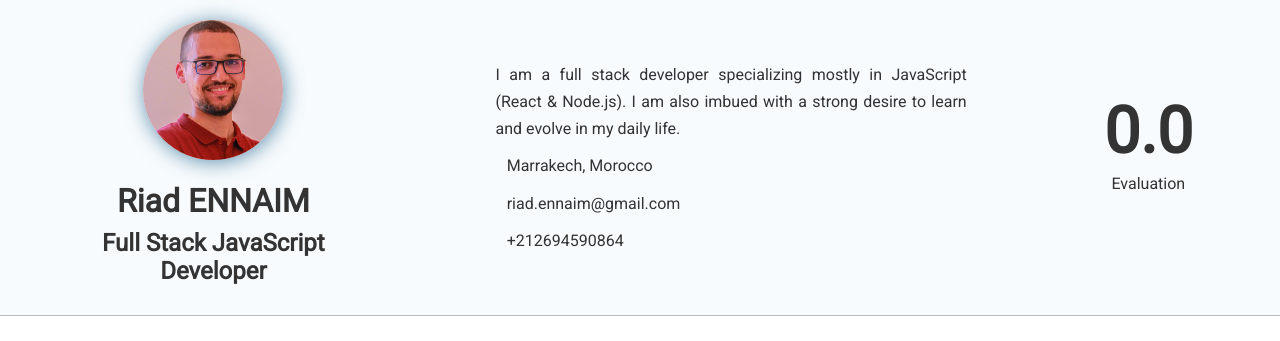
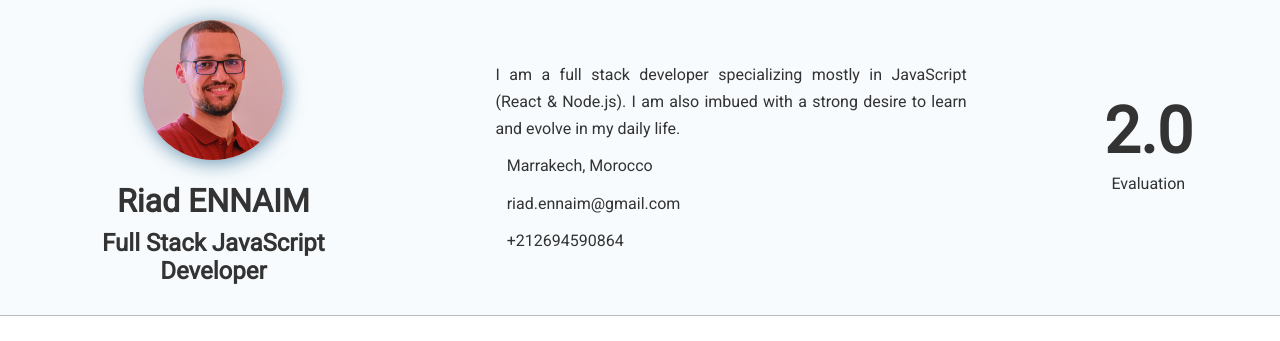
Before and after one commit to Riad-ENNAIM/cv_nextjs, a Next.js app: page / in a window 1280 px wide. Shown: the top 341 px of the page. Built offline with nearby package versions, Linux system fonts and the light colour scheme; no server answers.

Commit message:
Add CounterLoader Component

```diff
--- a/components/layout/HeaderRating.js
+++ b/components/layout/HeaderRating.js
@@ -1,6 +1,7 @@
 import { useState, useEffect, useContext } from 'react';
 import Link from 'next/link';
 import Rating from '../utils/Rating';
+import CounterLoader from '../utils/CounterLoader';
 
 import ProfileContext from '../../context/profile/profileContext';
 import ReviewContext from '../../context/review/reviewContext';
@@ -36,7 +37,12 @@ const HeaderRating = () => {
 
   return (
     <div className="main-rating">
-      <h1>{globalRating.toFixed(1)}</h1>
+      {
+        globalRating ?
+          <h1>{globalRating.toFixed(1)}</h1>
+        :
+          <CounterLoader />
+      }
       <Rating rating={globalRating} />
       <Link href="/reviews"><a>{language === 'en' ? 'Evaluation' : 'Évaluation'}</a></Link>
     </div>
--- /dev/null
+++ b/components/utils/CounterLoader.js
@@ -0,0 +1,19 @@
+import { useEffect, useState } from "react";
+
+const CounterLoader= () => {
+  useEffect(() => {
+    const interval = setInterval(() => {
+      setCount(count => increment(count));
+    }, 100);
+
+    return () => clearInterval(interval);
+  }, []);
+
+  const [count, setCount] = useState(0);
+
+  const increment = inc => (inc >= 0 && inc < 5) ? inc + 0.5 : 0;
+
+  return <h1>{count.toFixed(1)}</h1>;
+}
+
+export default CounterLoader;
```
